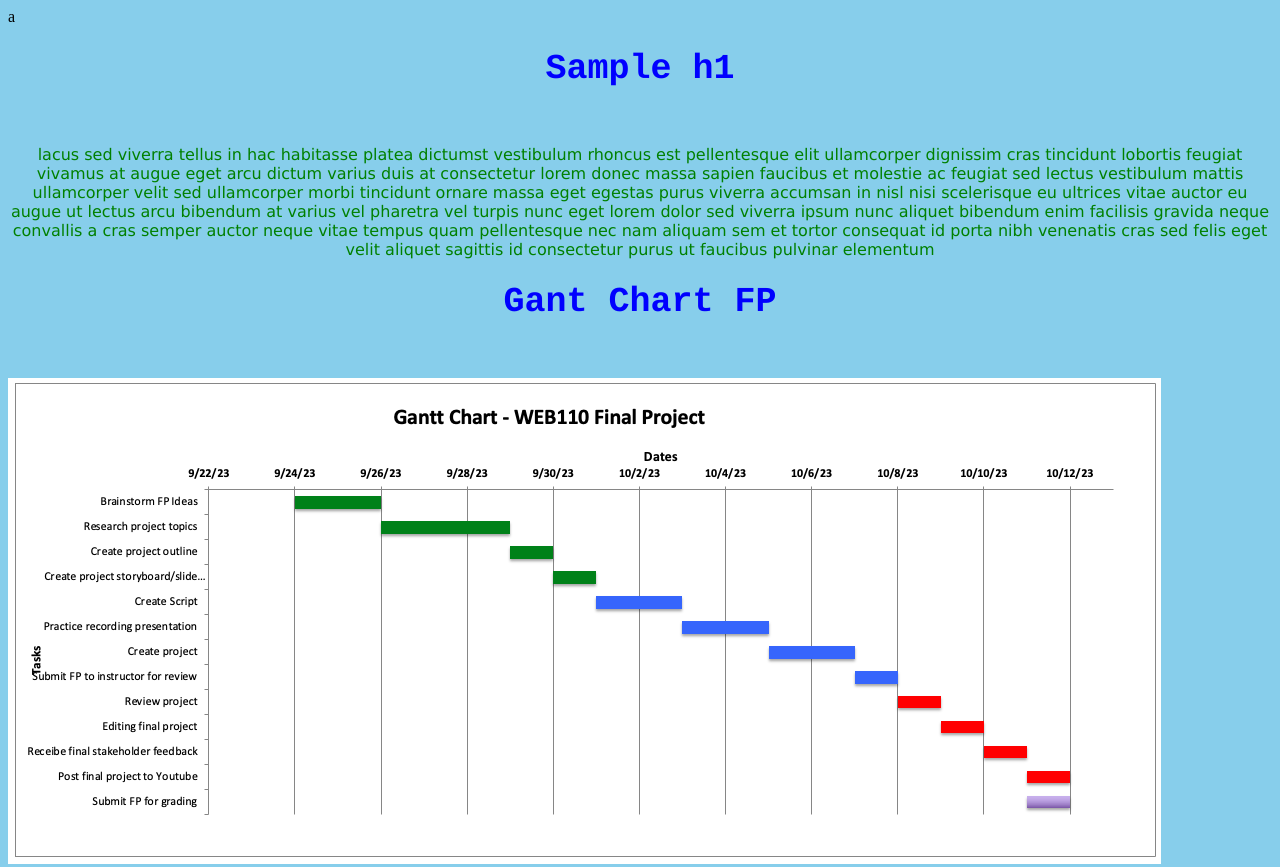
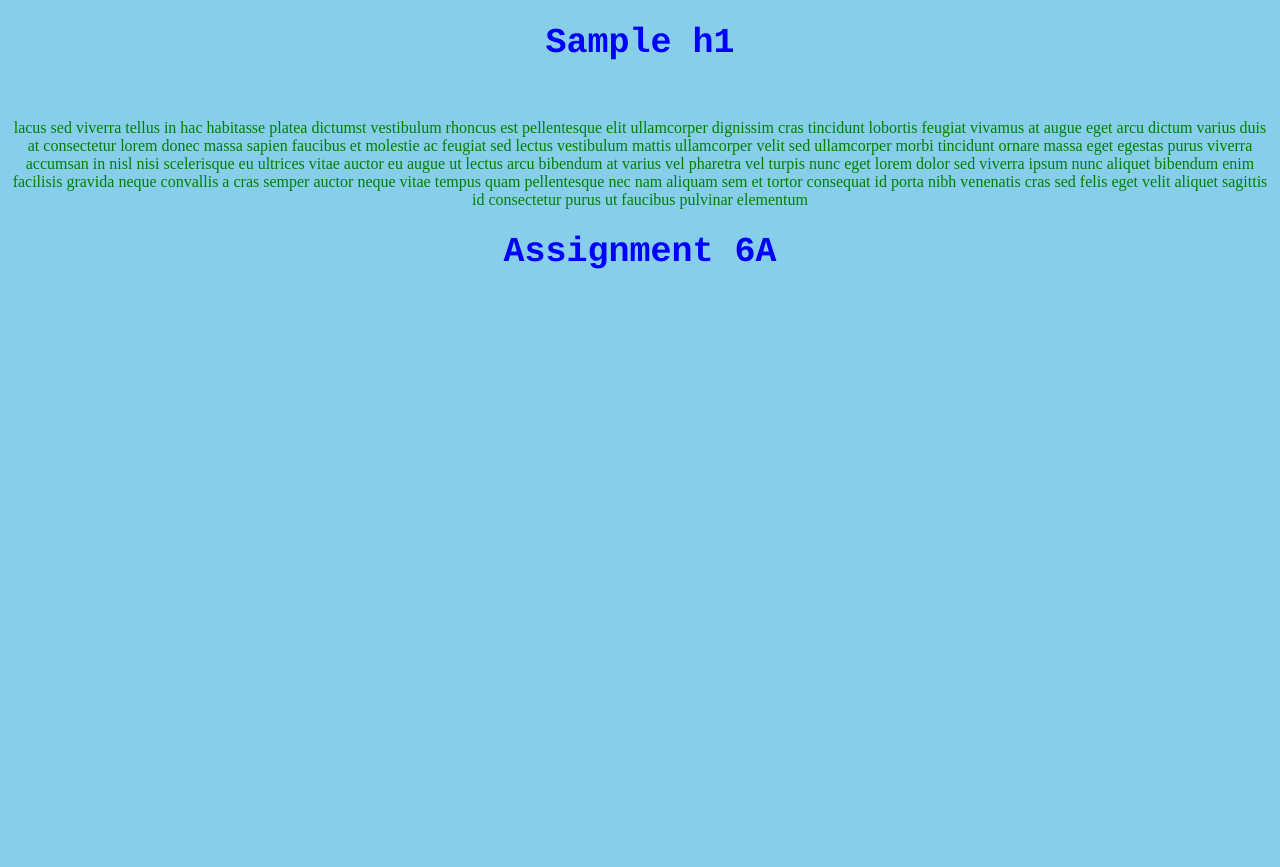
Before and after one commit to vilcatomarenzohc/vilcatomarenzohc.github.io, a plain HTML site: page web110/assignment6b.html in a window 1280 px wide. Shown: the top 867 px of the page. After the commit the page ends 800 px from the top, so only its background shows below. Drawn offline with Linux system fonts and the light colour scheme.

Commit message:
Update assignment6b.html

```diff
--- a/web110/assignment6b.html
+++ b/web110/assignment6b.html
@@ -1,4 +1,4 @@
-a<!DOCTYPE html>
+<!DOCTYPE html>
 <html lang="en">
   <head>
     <meta charset="UTF-8">
@@ -12,12 +12,9 @@ a<!DOCTYPE html>
   </head>
   <body>
     <h1>Sample h1</h1>
-    <p>
+    <p style="font-family:comicsans;">
       lacus sed viverra tellus in hac habitasse platea dictumst vestibulum rhoncus est pellentesque elit ullamcorper dignissim cras tincidunt lobortis feugiat vivamus at augue eget arcu dictum varius duis at consectetur lorem donec massa sapien faucibus et molestie ac feugiat sed lectus vestibulum mattis ullamcorper velit sed ullamcorper morbi tincidunt ornare massa eget egestas purus viverra accumsan in nisl nisi scelerisque eu ultrices vitae auctor eu augue ut lectus arcu bibendum at varius vel pharetra vel turpis nunc eget lorem dolor sed viverra ipsum nunc aliquet bibendum enim facilisis gravida neque convallis a cras semper auctor neque vitae tempus quam pellentesque nec nam aliquam sem et tortor consequat id porta nibh venenatis cras sed felis eget velit aliquet sagittis id consectetur purus ut faucibus pulvinar elementum
     </p>
-
-    <h1>Gant Chart FP</h1>
-    <img src="chart.png" alt="Gantt Chart FP">
 
     <h1>Assignment 6A</h1>
     <p>
```
